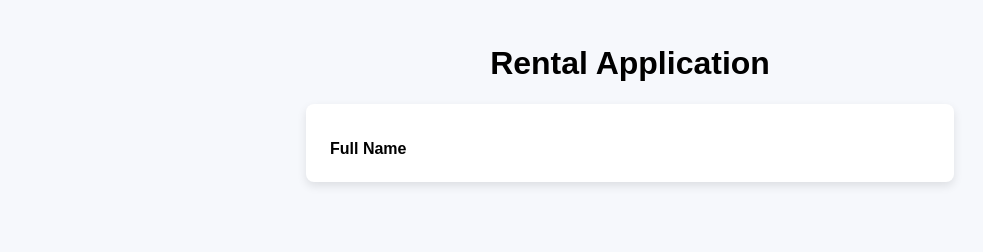
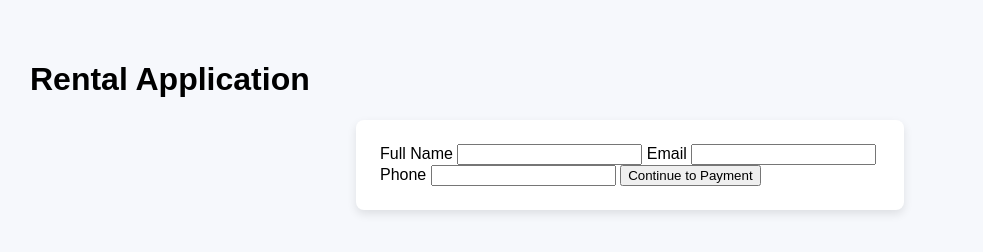
Before and after one commit to freebird5854/vigilant-telegram, a website: page application.html in a window 1280 px wide. Shown: the whole page, without its empty margins (10-993 px from the left). Drawn offline with Linux system fonts and the light colour scheme.

Commit message:
Update application.html

```diff
--- a/application.html
+++ b/application.html
@@ -5,22 +5,27 @@
 <meta name="viewport" content="width=device-width,initial-scale=1">
 <title>Rental Application</title>
 <style>
-  body { font-family: sans-serif; background: #f6f8fc; padding: 1rem; }
-  form { background: #fff; max-width: 600px; margin: auto; padding: 1.5rem; border-radius: 8px; box-shadow: 0 4px 10px rgba(0,0,0,0.1);}
-  h1 { text-align: center; }
-  label { display: block; margin-top: 12px; font-weight: bold; }
-  input, select, textarea {
-    width: 100%; margin-top: 4px; padding: 10px;
-    border: 1px solid #ccc; border-radius: 6px;
-  }
-  button {
-    margin-top: 20px; background: #2563eb; color: #fff;
-    padding: 10px 16px; border: none; border-radius: 6px;
-    font-weight: bold; cursor: pointer; width: 100%;
-  }
+  body { font-family: sans-serif; background: #f6f8fc; padding: 2rem; }
+  form { background: #fff; max-width: 500px; margin: auto; padding: 1.5rem; border-radius: 8px; box-shadow: 0 4px 10px rgba(0,0,0,0.1);}
 </style>
 </head>
 <body>
 <h1>Rental Application</h1>
 <form id="applicationForm">
-  <label>Full Name</
+  <label>Full Name</label>
+  <input type="text" name="name" required>
+  <label>Email</label>
+  <input type="email" name="email" required>
+  <label>Phone</label>
+  <input type="tel" name="phone" required>
+  <button type="submit">Continue to Payment</button>
+</form>
+
+<script>
+document.getElementById("applicationForm").addEventListener("submit", function(e){
+  e.preventDefault();
+  window.location.href = "payment.html";
+});
+</script>
+</body>
+</html>
```
